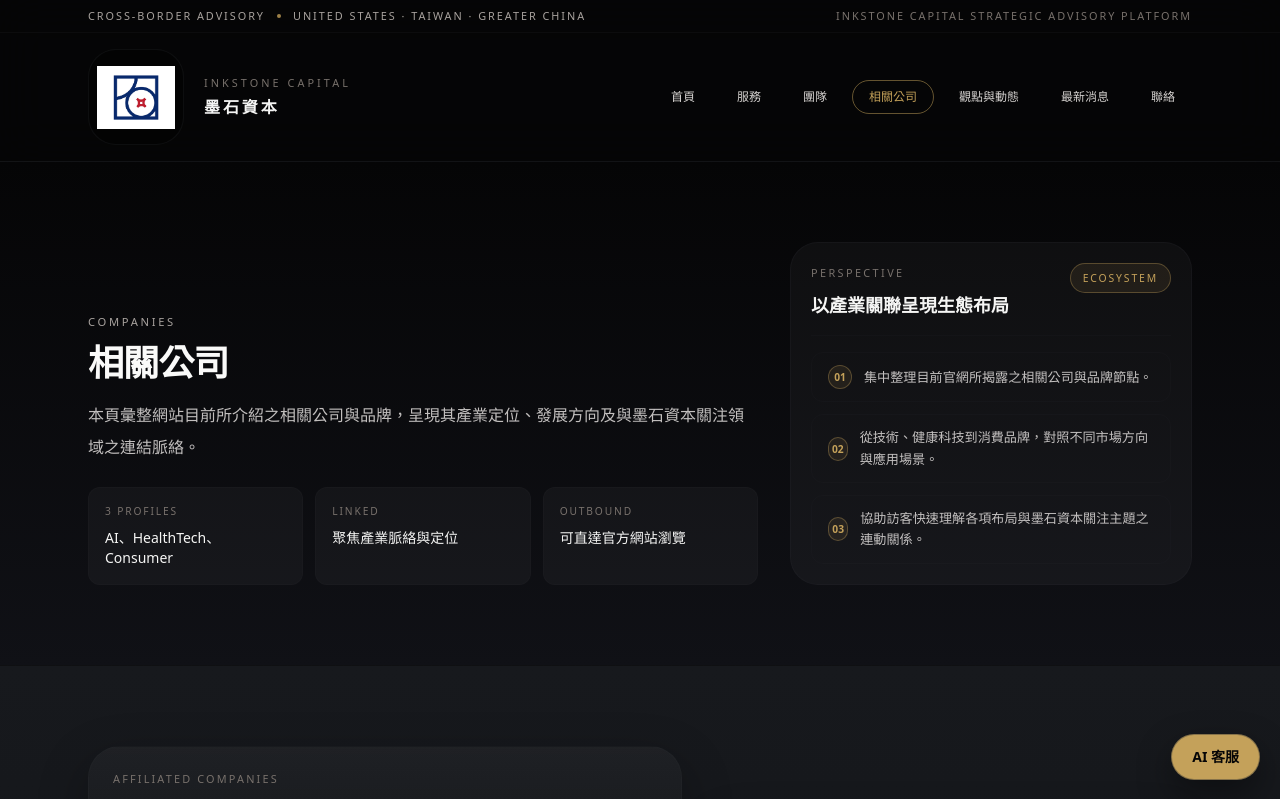
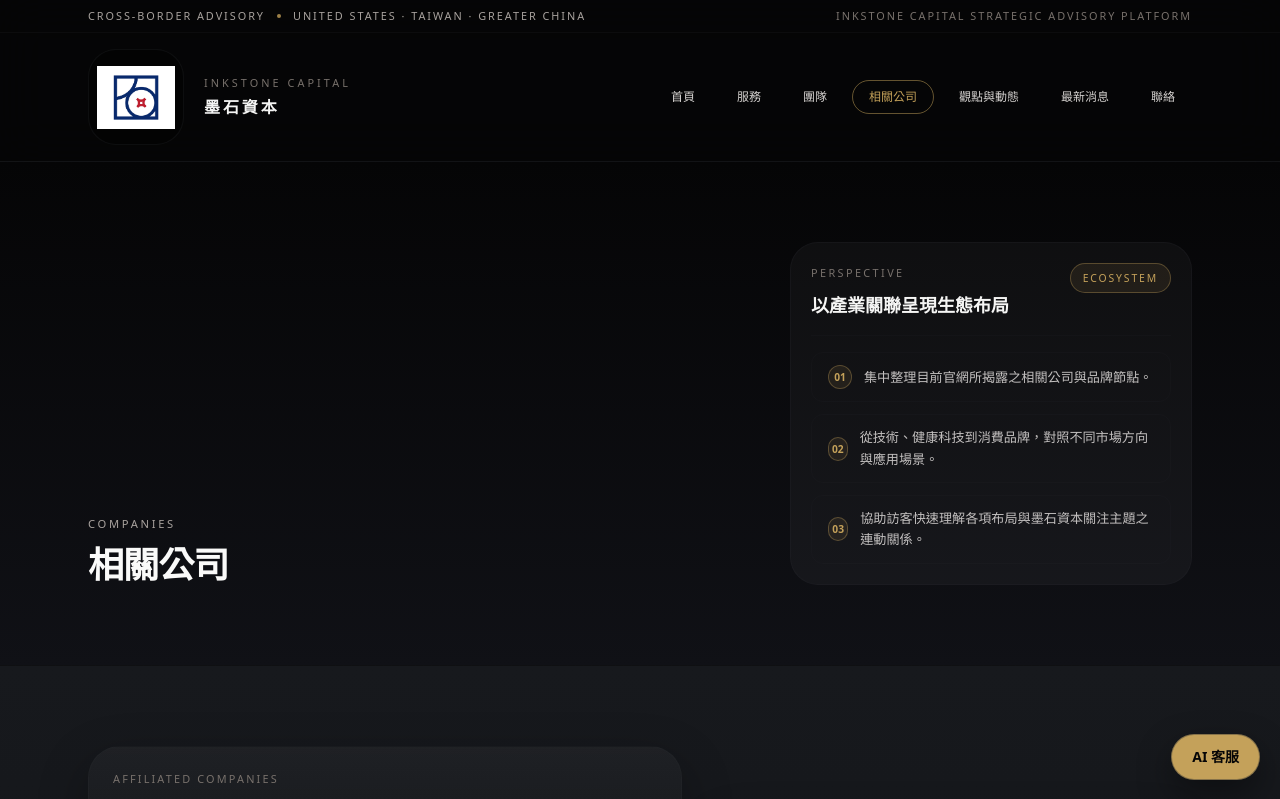
Before and after one commit to ifachang/inkstonecapital-site, a Next.js app: page /companies in a window 1280 px wide. Shown: the top 799 px of the page. Built offline with nearby package versions, Linux system fonts and the light colour scheme.

Commit message:
Simplify companies page lead

```diff
--- a/src/app/companies/page.tsx
+++ b/src/app/companies/page.tsx
@@ -22,7 +22,6 @@ export default function CompaniesPage() {
       <PageLead
         eyebrow="Companies"
         title="相關公司"
-        description="本頁彙整網站目前所介紹之相關公司與品牌，呈現其產業定位、發展方向及與墨石資本關注領域之連結脈絡。"
         summaryLabel="Ecosystem"
         summaryTitle="以產業關聯呈現生態布局"
         summaryPoints={[
@@ -30,11 +29,7 @@ export default function CompaniesPage() {
           "從技術、健康科技到消費品牌，對照不同市場方向與應用場景。",
           "協助訪客快速理解各項布局與墨石資本關注主題之連動關係。",
         ]}
-        highlights={[
-          { label: "3 Profiles", value: "AI、HealthTech、Consumer" },
-          { label: "Linked", value: "聚焦產業脈絡與定位" },
-          { label: "Outbound", value: "可直達官方網站瀏覽" },
-        ]}
+        highlights={[]}
       />
       <PortfolioSection />
       <CompanyEcosystemSection />
```
